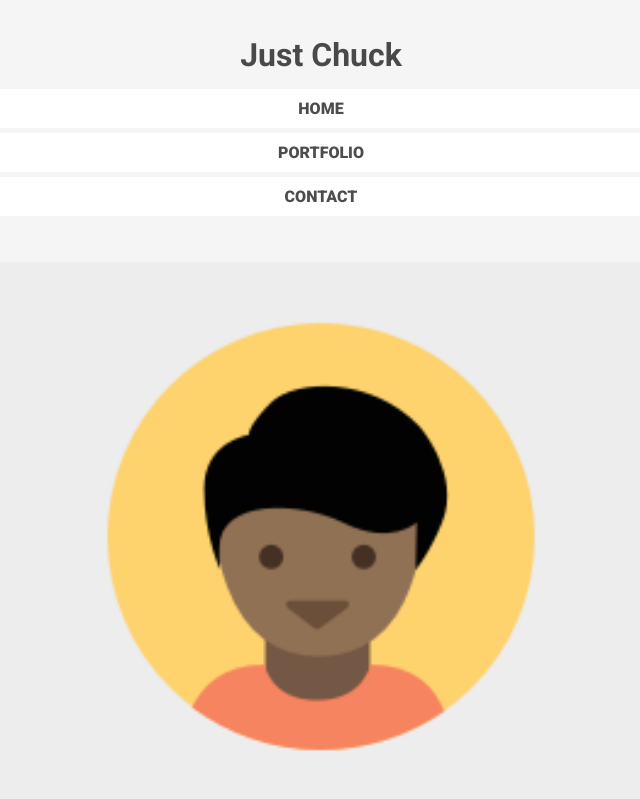
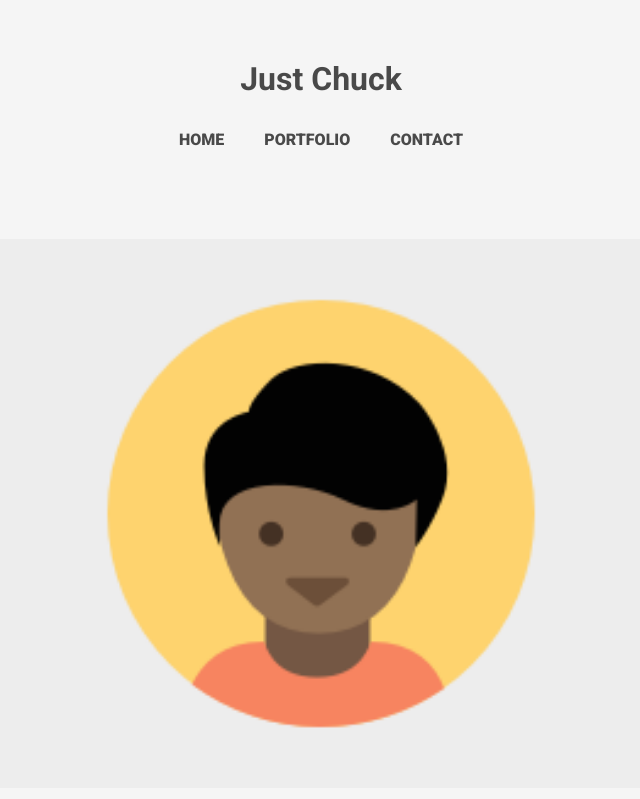
Before and after one commit to miller0chuck/2-responsive_layout_v2, a plain HTML site: page index.html in a window 1280 px wide. Shown: the top 799 px of the page, without its empty margins (319-959 px from the left). Drawn offline with Linux system fonts and the light colour scheme; a web font is replaced by a local one.

Commit message:
Table Style Nav
Nav styles for Table arranged

```diff
--- a/index.html
+++ b/index.html
@@ -10,8 +10,8 @@
 
 <body>
 <div class="main-nav">
+		<p id="name">Just Chuck</p>
 	<ul class="nav">
-		<li id="name">Just Chuck</li>
 		<li><a href="">Home</a></li>
 		<li><a href="#portfolio">Portfolio</a></li>
 		<li><a href="#contact">Contact</a></li>
--- a/styles.css
+++ b/styles.css
@@ -38,7 +38,6 @@ SECTION STYLES
 .main-nav {
 	width: 100%;
 	padding: 10px;
-	text-align: center;
 	display: inline-block;
 }
 
@@ -146,3 +145,54 @@ h2 {
 	text-transform: uppercase;
 	font-size: .8em;
 }
+
+/******************
+TABLE STYLES
+********************/
+
+@media screen and (min-width: 720px){
+
+.nav {
+	display: flex;
+	justify-content: center;
+	flex-wrap: wrap;
+	margin: 0 auto;
+	text-align: center;
+}
+
+.nav li {
+	background-color: transparent;
+	margin: 0 10px;
+	width: auto;
+}
+
+#name {
+	display: block;
+	margin: 0 auto 20px;
+	min-height: 40px;
+}
+
+.main-nav {
+	margin: 50px 0;
+}
+
+
+
+
+
+
+
+
+
+
+
+
+
+
+
+
+
+
+
+
+}
```
